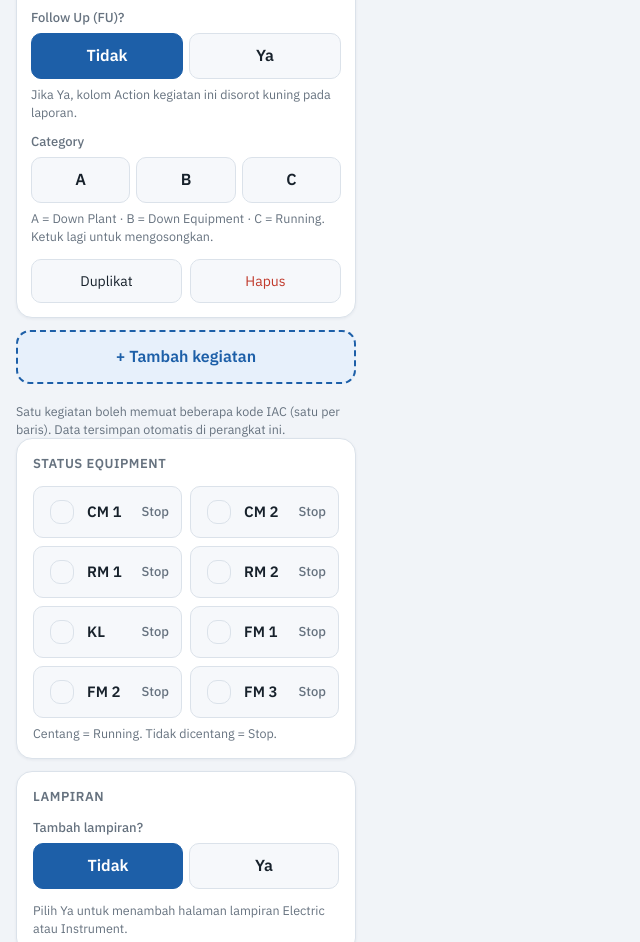
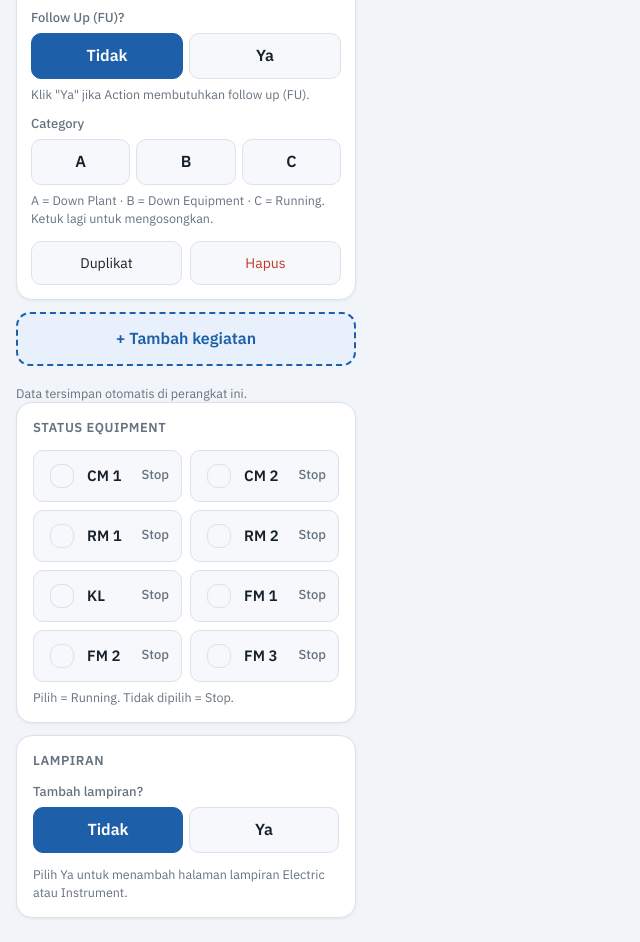
Before and after one commit to p14electrical-department/shift_report, a plain HTML site: page index.html in a window 1280 px wide. Shown: the part 952-1894 px from the top of the page, without its empty margins (0-640 px from the left). Drawn offline with nearby package versions, Linux system fonts and the light colour scheme.

Commit message:
Update index.html

```diff
--- a/index.html
+++ b/index.html
@@ -170,8 +170,8 @@ main{display:block;padding:0}
   </div>
   <div id="rows"></div>
   <button type="button" class="addbtn" id="add">+ Tambah kegiatan</button>
-  <p class="note">Satu kegiatan boleh memuat beberapa kode IAC (satu per baris). Data tersimpan otomatis di perangkat ini.</p>
-  <div class="card"><h2>Status equipment</h2><div class="eqs" id="eqs"></div><p class="note">Centang = Running. Tidak dicentang = Stop.</p></div>
+  <p class="note">Data tersimpan otomatis di perangkat ini.</p>
+  <div class="card"><h2>Status equipment</h2><div class="eqs" id="eqs"></div><p class="note">Pilih = Running. Tidak dipilih = Stop.</p></div>
   <div class="card"><h2>Lampiran</h2><div id="att"></div></div>
  </section>
 
@@ -234,7 +234,7 @@ function toast(msg,label,fn){$("tmsg").textContent=msg;var b=$("tact");b.hidden=
 
 /* ----- Form ----- */
 function sumTime(r){return(r.s||r.f)?(tm(r.s)||"--.--")+" – "+(tm(r.f)||"--.--"):"Tanpa jam"}
-function sumDesc(r){var a=fl(r.iac),b=fl(r.trouble).replace(/^[-–]\s*/,"");return[a,b].filter(Boolean).join(" · ")||"Ketuk untuk mengisi"}
+function sumDesc(r){var a=fl(r.iac),b=fl(r.trouble).replace(/^[-–]\s*/,"");return[a,b].filter(Boolean).join(" · ")||"Klik untuk mengisi"}
 function entryHtml(r,i){
  var o=OPEN===i;
  return'<article class="card entry'+(o?" open":"")+'">'+
@@ -244,7 +244,7 @@ function entryHtml(r,i){
  '<div class="f"><label>IAC Code</label><textarea rows="2" data-i="'+i+'" data-k="iac" placeholder="mis. N5063SV02">'+esc(r.iac)+'</textarea></div>'+
  '<div class="f"><label>Trouble Description</label><textarea rows="3" data-i="'+i+'" data-k="trouble" placeholder="Masalah / permintaan">'+esc(r.trouble)+'</textarea></div>'+
  '<div class="f"><label>Action</label><textarea rows="3" data-i="'+i+'" data-k="action" placeholder="Tindakan yang dilakukan">'+esc(r.action)+'</textarea></div>'+
- '<div class="f"><label>Follow Up (FU)?</label><div class="seg"><button type="button" data-fu="0" data-i="'+i+'" aria-pressed="'+!r.fu+'">Tidak</button><button type="button" data-fu="1" data-i="'+i+'" aria-pressed="'+!!r.fu+'">Ya</button></div><p class="note">Jika Ya, kolom Action kegiatan ini disorot kuning pada laporan.</p></div>'+
+ '<div class="f"><label>Follow Up (FU)?</label><div class="seg"><button type="button" data-fu="0" data-i="'+i+'" aria-pressed="'+!r.fu+'">Tidak</button><button type="button" data-fu="1" data-i="'+i+'" aria-pressed="'+!!r.fu+'">Ya</button></div><p class="note">Klik "Ya" jika Action membutuhkan follow up (FU).</p></div>'+
  '<div class="f"><label>Category</label><div class="seg">'+["A","B","C"].map(function(c){return'<button type="button" data-cat="'+c+'" data-i="'+i+'" aria-pressed="'+(r.cat===c)+'">'+c+'</button>'}).join("")+'</div>'+
  '<p class="note">A = Down Plant · B = Down Equipment · C = Running. Ketuk lagi untuk mengosongkan.</p></div>'+
  '<div class="acts"><button type="button" data-dup="'+i+'">Duplikat</button><button type="button" class="del" data-del="'+i+'">Hapus</button></div></div></article>'}
@@ -269,7 +269,7 @@ function buildPaper(){
  '<table class="rt"><colgroup><col style="width:5%"><col style="width:5.5%"><col style="width:5.5%"><col style="width:13%"><col style="width:28%"><col style="width:29%"><col style="width:8%"><col style="width:6%"></colgroup>'+
  '<thead><tr><th rowspan="2">SHIFT</th><th colspan="2">HOURS</th><th rowspan="2">IAC Code</th><th rowspan="2">Trouble Description</th><th rowspan="2">Action</th><th rowspan="2">Done By</th><th rowspan="2">Category*</th></tr>'+
  '<tr><th>Start</th><th>Finish</th></tr></thead><tbody>'+body+'</tbody></table>'+
- '<div class="lg">'+'<div class="legend"><b>Remark</b><span>A =</span><span>Down Plant</span><span></span><span>B =</span><span>Down Equipment</span><span></span><span>C =</span><span>Running</span></div>'+eqHtml()+'</div>';
+ '<div class="lg">'+'<div class="legend"><b>*Remark</b><span>A =</span><span>Down Plant</span><span></span><span>B =</span><span>Down Equipment</span><span></span><span>C =</span><span>Running</span></div>'+eqHtml()+'</div>';
  fit();
 }
 function buildEq(){$("eqs").innerHTML=EQ.map(function(k,i){var on=S.eq[k];return'<label class="eqi'+(on?" on":"")+'"><input type="checkbox" data-n="'+i+'"'+(on?" checked":"")+'><b>'+esc(k)+'</b><small>'+(on?"Running":"Stop")+'</small></label>'}).join("")}
@@ -330,7 +330,7 @@ function buildAtt(){var a=S.att,h='<div class="f"><label>Tambah lampiran?</label
  if(a.on){h+='<div class="f"><label>Jenis lampiran</label><div class="seg"><button type="button" data-ty="electric" aria-pressed="'+(a.type==="electric")+'">Electric</button><button type="button" data-ty="instrument" aria-pressed="'+(a.type==="instrument")+'">Instrument</button></div>'+(a.type?"":'<p class="note">Pilih Electric atau Instrument untuk melanjutkan.</p>')+'</div>';
   if(a.type==="electric")h+=elSec("ups")+elSec("dcp");
   if(a.type==="instrument")h+=insSec();
-  if(a.type)h+='<p class="note">Lampiran dibuat sebagai halaman terpisah dari shift report. Kosongkan isian bila tidak ada data (tampil "-").</p>'}
+  if(a.type)h+='<p class="note">Kosongkan isi keterangan/temuan bila tidak dibutuhkan.</p>'}
  else h+='<p class="note">Pilih Ya untuk menambah halaman lampiran Electric atau Instrument.</p>';
  $("att").innerHTML=h;[].forEach.call(document.querySelectorAll("#att textarea"),grow)}
 function u(v,s){v=String(v||"").trim();return v?(/^[\d.,]+$/.test(v)?v+s:v):"-"}
```
